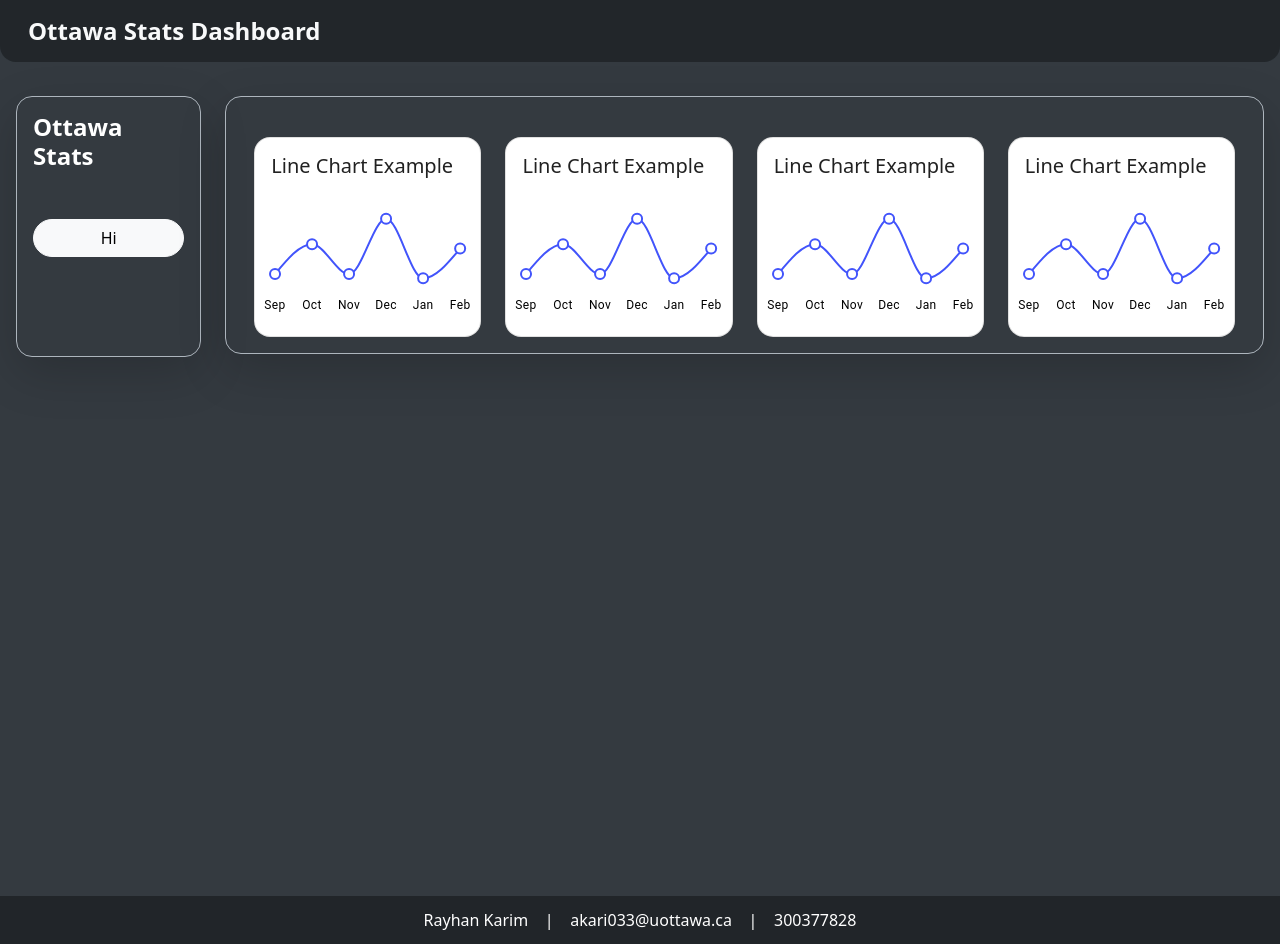
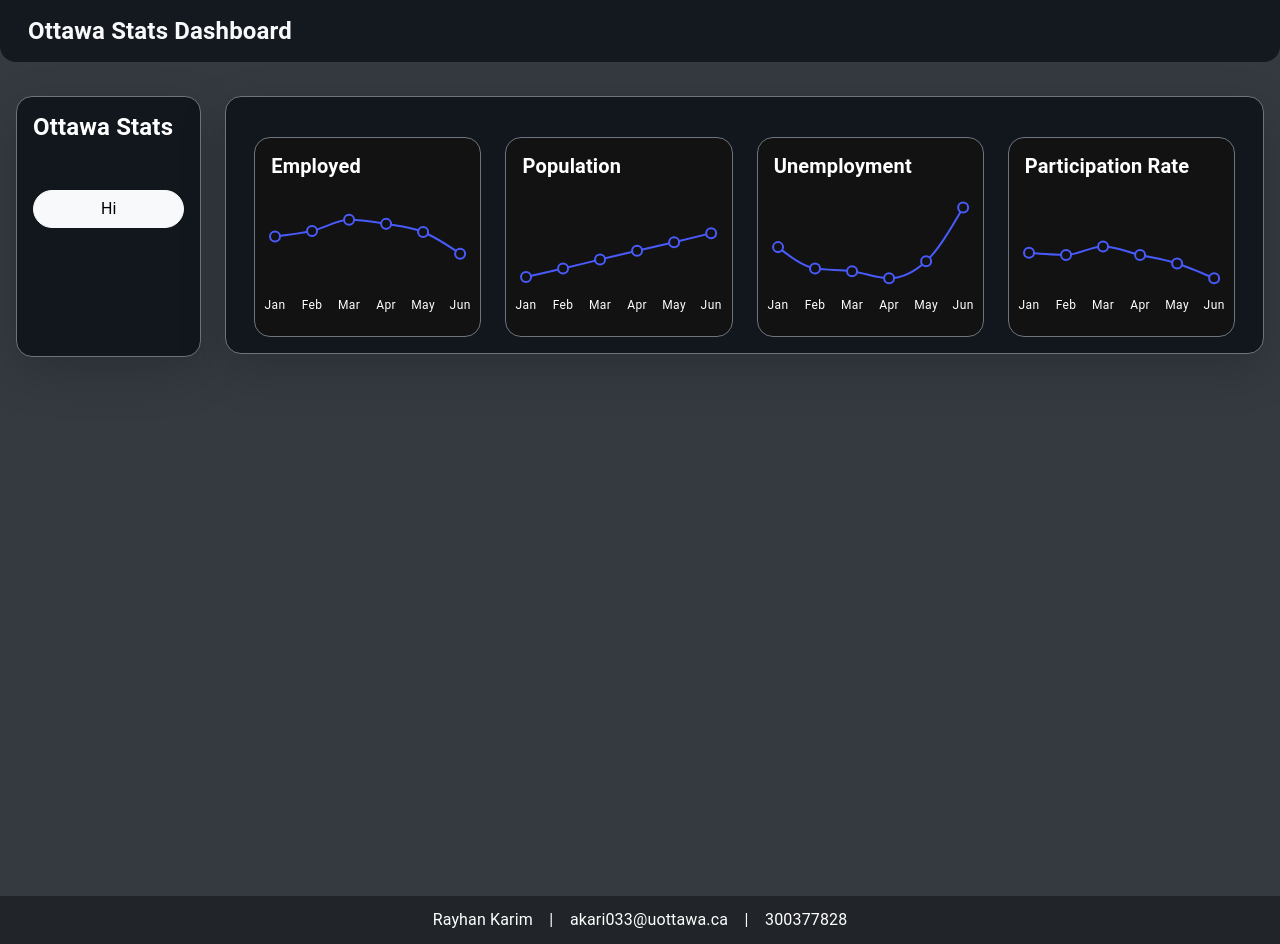
Before and after one commit to RayhanKarim1342/RayhanKarim-SEG3125-DataDashboard, a React (Create React App) app in the folder data-dashboard/: page / in a window 1280 px wide. Built offline with nearby package versions, Linux system fonts and the light colour scheme.

Commit message:
added 4 brief overview charts

```diff
--- a/data-dashboard/src/App.css
+++ b/data-dashboard/src/App.css
@@ -104,3 +104,15 @@ footer {
 .MuiChartsAxis-tick {
   stroke: transparent !important;
 }
+
+.MuiChartsTooltip-title {
+  color: #fff !important;
+  font-weight: bold !important;
+  opacity: 1 !important;
+}
+
+.MuiChartsTooltip-root,
+.MuiChartsTooltip-root * {
+  color: #fff !important;
+  opacity: 1 !important;
+}
--- a/data-dashboard/src/App.js
+++ b/data-dashboard/src/App.js
@@ -4,6 +4,14 @@ import Home from "./pages/Home";
 import NotFound from "./pages/NotFound";
 import "bootstrap/dist/css/bootstrap.min.css";
 import { Container } from "react-bootstrap";
+import { ThemeProvider, createTheme } from "@mui/material/styles";
+import CssBaseline from "@mui/material/CssBaseline";
+
+const darkTheme = createTheme({
+  palette: {
+    mode: "dark",
+  },
+});
 
 function AppContent() {
   return (
@@ -31,9 +39,12 @@ function AppContent() {
 
 function App() {
   return (
-    <Router>
-      <AppContent />
-    </Router>
+    <ThemeProvider theme={darkTheme}>
+      <CssBaseline />
+      <Router>
+        <AppContent />
+      </Router>
+    </ThemeProvider>
   );
 }
 
--- a/data-dashboard/src/components/Dashboard.js
+++ b/data-dashboard/src/components/Dashboard.js
@@ -1,22 +1,7 @@
 import React from "react";
-import { ChartContainer } from "@mui/x-charts/ChartContainer";
-import { BarPlot } from "@mui/x-charts/BarChart";
-import { LineChart } from "@mui/x-charts/LineChart";
+import { LineChart, markElementClasses } from "@mui/x-charts/LineChart";
 import { Row, Col, Container, Button } from "react-bootstrap";
 import Paper from "@mui/material/Paper";
-
-const uData = [4000, 3000, 2000, 2780, 1890, 2390, 3490];
-const xLabels = [
-  "Page A",
-  "Page B",
-  "Page C",
-  "Page D",
-  "Page E",
-  "Page F",
-  "Page G",
-];
-
-const lineData = [100, 200, 150, 300, 250, 400, 350];
 
 const Dashboard = () => {
   return (
@@ -24,8 +9,8 @@ const Dashboard = () => {
       <Row>
         <Col md={2}>
           <div
-            className="sidebar text-white gy-4 rounded-4 border border-dark-subtle shadow-lg p-3 ms-1 mt-2 mb-2"
-            style={{ height: "98%" }}
+            className="sidebar text-white gy-4 rounded-4 border border-secondary shadow-lg p-3 ms-1 mt-2 mb-2"
+            style={{ height: "98%", backgroundColor: "#11171d" }}
           >
             <h2 className="display-6 fw-bold fs-4 mb-5">Ottawa Stats</h2>
             <Button variant="light" className="w-100 mb-3 rounded-pill">
@@ -34,17 +19,23 @@ const Dashboard = () => {
           </div>
         </Col>
         <Col md={10}>
-          <Row className="gy-4 rounded-4 border border-dark-subtle shadow-lg ms-0 me-1 p-3 mt-2">
+          <Row
+            className="gy-4 rounded-4 border border-secondary shadow-lg ms-0 me-1 p-3 mt-2"
+            style={{ backgroundColor: "#11171d" }}
+          >
             <Col md={3}>
-              <Paper variant="outlined" className="p-0 rounded-4">
-                <h5 className="pt-3 px-3">Line Chart Example</h5>
+              <Paper
+                variant="outlined"
+                className="p-0 rounded-4 border border-secondary"
+              >
+                <h5 className="pt-3 px-3 display-6 fs-5 text-white fw-bold">
+                  Employed
+                </h5>
                 <LineChart
                   xAxis={[
                     {
-                      data: ["Sep", "Oct", "Nov", "Dec", "Jan", "Feb"],
+                      data: ["Jan", "Feb", "Mar", "Apr", "May", "Jun"],
                       scaleType: "point",
-                      color: "#fff",
-                      tickLabelStyle: { fill: "#000" },
                       axisLine: { stroke: "transparent" },
                       tickLine: { stroke: "transparent" },
                     },
@@ -56,7 +47,7 @@ const Dashboard = () => {
                   ]}
                   series={[
                     {
-                      data: [2, 5.5, 2, 8.5, 1.5, 5],
+                      data: [705700, 708300, 713500, 711600, 707800, 697600],
                     },
                   ]}
                   slotProps={{
@@ -66,15 +57,18 @@ const Dashboard = () => {
               </Paper>
             </Col>
             <Col md={3}>
-              <Paper variant="outlined" className="p-0 rounded-4">
-                <h5 className="pt-3 px-3">Line Chart Example</h5>
+              <Paper
+                variant="outlined"
+                className="p-0 rounded-4 border border-secondary"
+              >
+                <h5 className="pt-3 px-3 display-6 fs-5 text-white fw-bold">
+                  Population
+                </h5>
                 <LineChart
                   xAxis={[
                     {
-                      data: ["Sep", "Oct", "Nov", "Dec", "Jan", "Feb"],
+                      data: ["Jan", "Feb", "Mar", "Apr", "May", "Jun"],
                       scaleType: "point",
-                      color: "#fff",
-                      tickLabelStyle: { fill: "#000" },
                       axisLine: { stroke: "transparent" },
                       tickLine: { stroke: "transparent" },
                     },
@@ -86,7 +80,9 @@ const Dashboard = () => {
                   ]}
                   series={[
                     {
-                      data: [2, 5.5, 2, 8.5, 1.5, 5],
+                      data: [
+                        1073300, 1075300, 1077400, 1079500, 1081500, 1083600,
+                      ],
                     },
                   ]}
                   slotProps={{
@@ -96,15 +92,18 @@ const Dashboard = () => {
               </Paper>
             </Col>
             <Col md={3}>
-              <Paper variant="outlined" className="p-0 rounded-4">
-                <h5 className="pt-3 px-3">Line Chart Example</h5>
+              <Paper
+                variant="outlined"
+                className="p-0 rounded-4 border border-secondary"
+              >
+                <h5 className="pt-3 px-3 display-6 fs-5 text-white fw-bold">
+                  Unemployment
+                </h5>
                 <LineChart
                   xAxis={[
                     {
-                      data: ["Sep", "Oct", "Nov", "Dec", "Jan", "Feb"],
+                      data: ["Jan", "Feb", "Mar", "Apr", "May", "Jun"],
                       scaleType: "point",
-                      color: "#fff",
-                      tickLabelStyle: { fill: "#000" },
                       axisLine: { stroke: "transparent" },
                       tickLine: { stroke: "transparent" },
                     },
@@ -116,7 +115,7 @@ const Dashboard = () => {
                   ]}
                   series={[
                     {
-                      data: [2, 5.5, 2, 8.5, 1.5, 5],
+                      data: [43100, 41600, 41400, 40900, 42100, 45900],
                     },
                   ]}
                   slotProps={{
@@ -126,15 +125,18 @@ const Dashboard = () => {
               </Paper>
             </Col>
             <Col md={3}>
-              <Paper variant="outlined" className="p-0 rounded-4">
-                <h5 className="pt-3 px-3">Line Chart Example</h5>
+              <Paper
+                variant="outlined"
+                className="p-0 rounded-4 border border-secondary"
+              >
+                <h5 className="pt-3 px-3 display-6 fs-5 text-white fw-bold">
+                  Participation Rate
+                </h5>
                 <LineChart
                   xAxis={[
                     {
-                      data: ["Sep", "Oct", "Nov", "Dec", "Jan", "Feb"],
+                      data: ["Jan", "Feb", "Mar", "Apr", "May", "Jun"],
                       scaleType: "point",
-                      color: "#fff",
-                      tickLabelStyle: { fill: "#000" },
                       axisLine: { stroke: "transparent" },
                       tickLine: { stroke: "transparent" },
                     },
@@ -146,7 +148,7 @@ const Dashboard = () => {
                   ]}
                   series={[
                     {
-                      data: [2, 5.5, 2, 8.5, 1.5, 5],
+                      data: [69.8, 69.7, 70.1, 69.7, 69.3, 68.6],
                     },
                   ]}
                   slotProps={{
--- a/data-dashboard/src/components/Navbar.js
+++ b/data-dashboard/src/components/Navbar.js
@@ -9,7 +9,7 @@ const NavigationBar = () => {
       fixed="top"
       className="px-3"
       style={{
-        backgroundColor: "rgba(33, 37, 41, 0.9)",
+        backgroundColor: "rgba(17, 23, 29, 0.9)",
         backdropFilter: "blur(10px)",
         WebkitBackdropFilter: "blur(10px)",
         borderBottomLeftRadius: "1rem",
```
